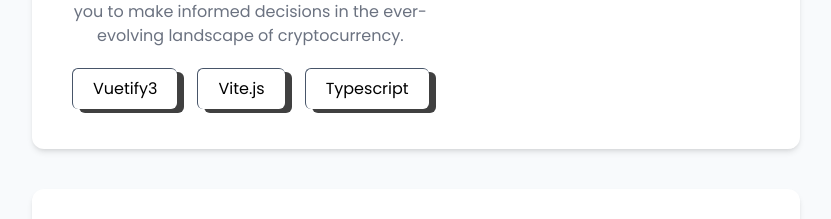
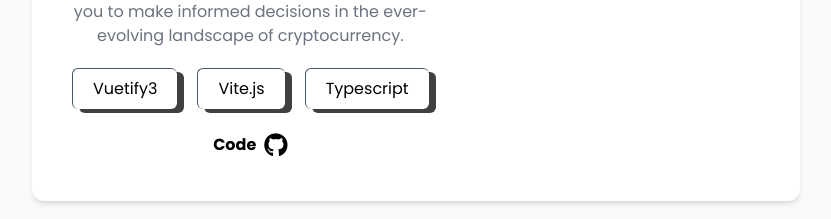
Before and after one commit to JoseEnsoIII/PersonalPortfolio, a React (Vite) app: page / in a window 1280 px wide. Shown: the part 4401-4620 px from the top of the page, without its empty margins (224-1055 px from the left). Built offline with nearby package versions, Linux system fonts and the light colour scheme.

Commit message:
update code to bullsignal

```diff
--- a/src/pages/Project.jsx
+++ b/src/pages/Project.jsx
@@ -421,6 +421,17 @@
                 Typescript
               </span>
             </div>
+            <div className="flex gap-5 items-center justify-center">
+      <a
+        className="flex font-semibold items-center justify-between gap-2"
+        href="https://github.com/JoseEnsoIII/BullsSignals"
+        target="_blank"
+        rel="noreferrer noopener"
+      >
+        Code <i className="fa-brands fa-github text-2xl"></i>
+      </a>
+
+    </div>
           </div>
         </div>
 
```
